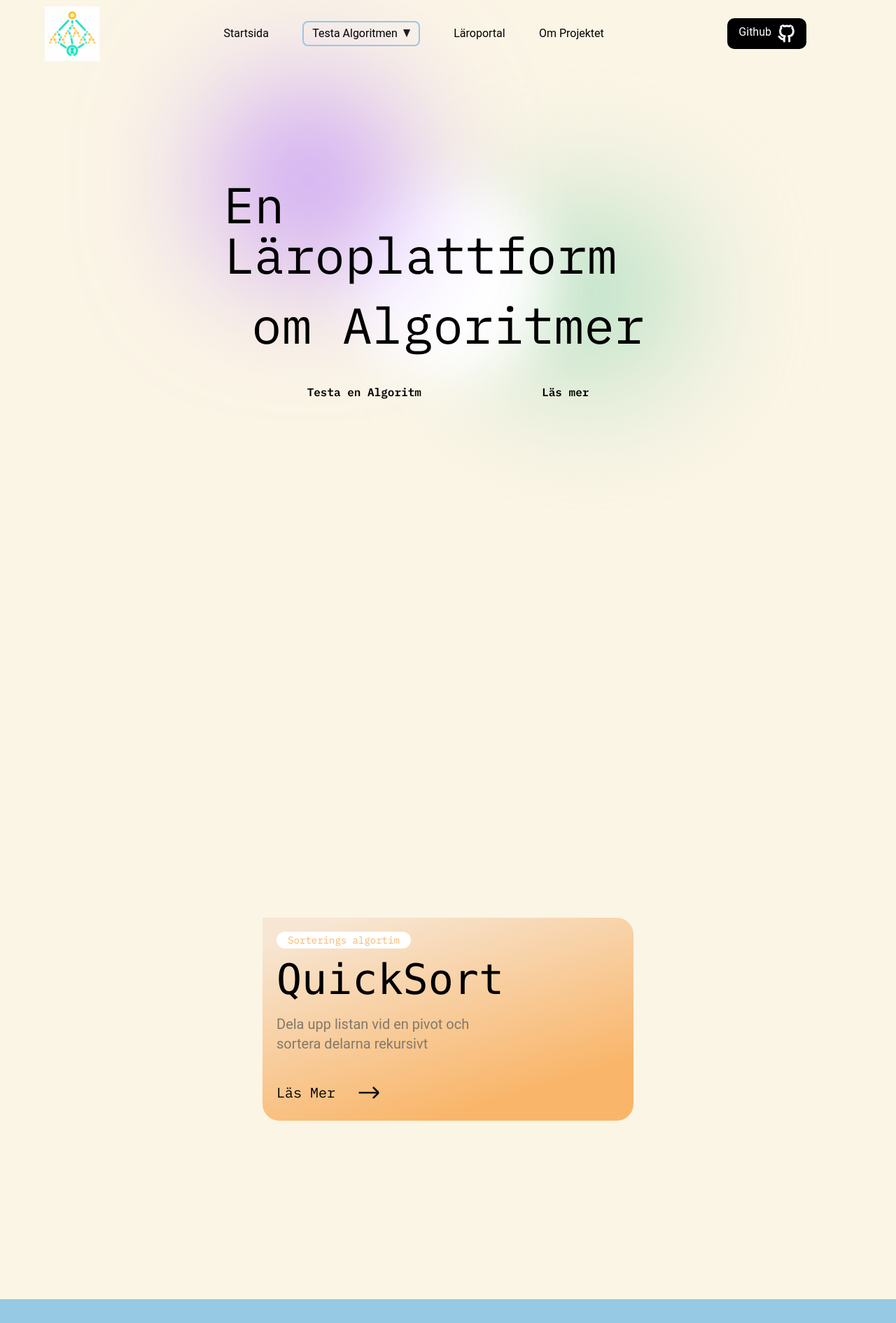
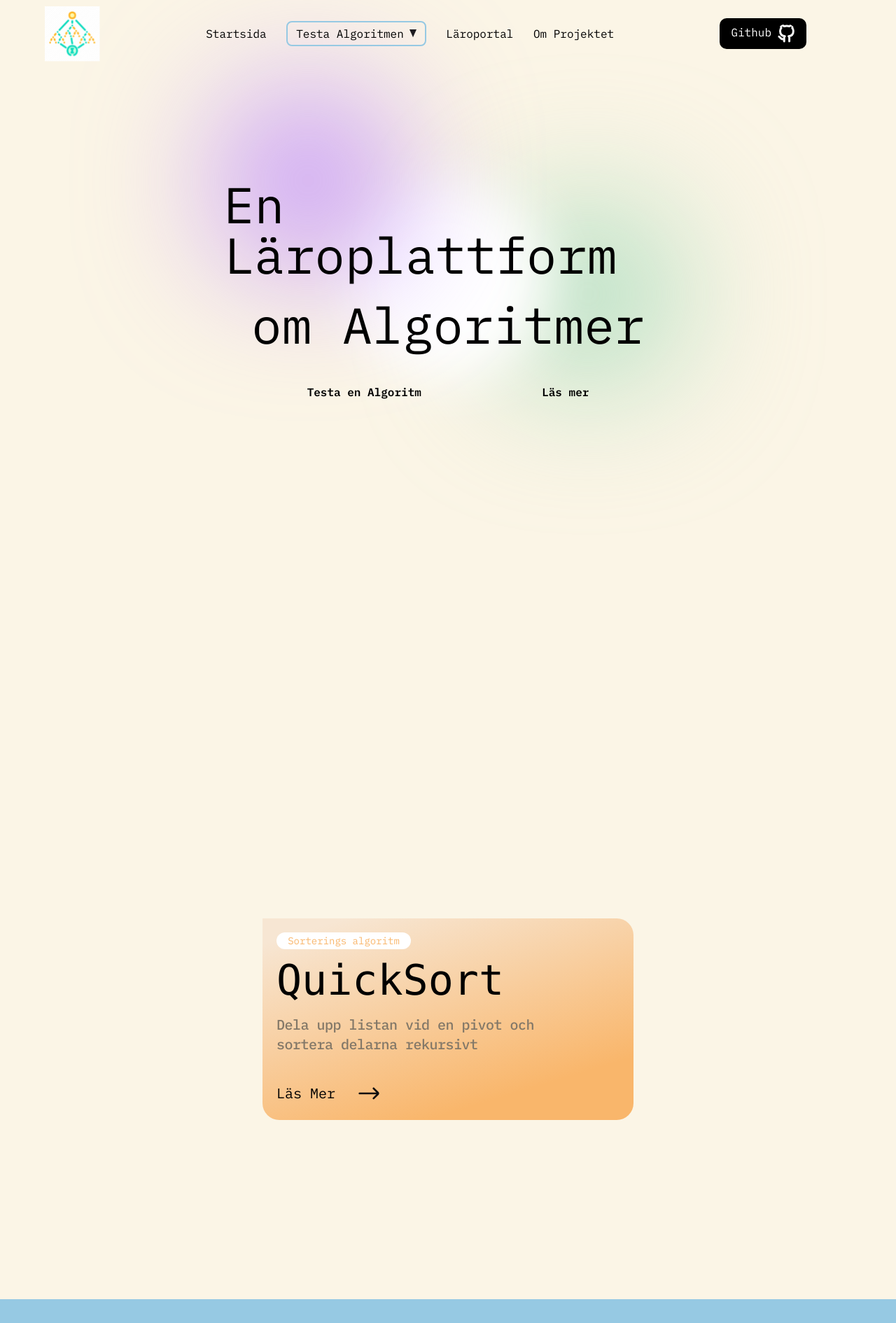
Before and after one commit to Emilaberg/datacentralen, a React (Vite) app: page / in a window 1280 px wide. Shown: the top 1890 px of the page at 70% size. Built offline with nearby package versions, Linux system fonts and the light colour scheme.

Commit message:
Dynamisk component done, kvarstår link till route när vi har dom färdiga

```diff
--- a/src/Routing/routes/Index.tsx
+++ b/src/Routing/routes/Index.tsx
@@ -6,7 +6,13 @@ const Index = () => {
   return (
     <section className='bg-blanchOrange'>
       <HeroBanner/>
-      <TeachingCard/>
+      <TeachingCard
+      algorithmType='Sorterings algoritm'
+      algorithmName='QuickSort'
+      algorithmDescription='Dela upp listan vid en pivot och sortera delarna rekursivt'
+      gradientColor1='#F9B66B'
+      gradientColor2='#F7E6D3'
+      />
     </section>
   )
 }
--- a/src/components/TeachingCard/TeachingCard.tsx
+++ b/src/components/TeachingCard/TeachingCard.tsx
@@ -1,20 +1,47 @@
 import React from 'react'
+import { useNavigate } from 'react-router-dom';
 
-const teachingCard = () => {
+
+
+// Todos
+// 1. Gör dynamisk, ta emot typ av algoritms-typ, algoritms-namn, algoritms-beskrivning och länk till mer information
+// 2. Dynamisk styling, ta emot färgkod för bakgrund, 2 färger för gradient.
+
+type CardComponentProps = {
+   algorithmType: string,
+   algorithmName: string,
+   algorithmDescription: string,
+   link?: string,
+   gradientColor1: string,
+   gradientColor2: string
+};
+
+
+// bg-[linear-gradient(343deg,_${gradientColor1}_20%,_${gradientColor2}_92%)]
+const teachingCard: React.FC<CardComponentProps> = ({ algorithmType, algorithmName, algorithmDescription, link, gradientColor1, gradientColor2 }) => {
+
+    const navigate = useNavigate();
+    const RouteToText = (link: string | undefined) => {
+        if(link === undefined) {
+            return
+        }
+        navigate(link)
+    }
+
   return (
     <div className='h-screen flex items-center justify-center'>
-      <div className='h-[290px] w-[530px] bg-[linear-gradient(343deg,_#F9B66B_20%,_#F7E6D3_92%)] rounded-3xl rounded-tl-none p-5'>
+      <div className="h-72 w-[530px] rounded-3xl rounded-tl-none p-5" style={{background: `linear-gradient(343deg, ${gradientColor1} 20%, ${gradientColor2} 92%)`}}>
          <div className='w-48 h-6 bg-white rounded-xl flex items-center justify-center'>
-            <p className='text-sm text-[#F9B66B]'>Sorterings algortim</p>
+            <p className='text-sm text-[#F9B66B]'>{algorithmType}</p>
          </div>
          <div className='mt-3.5'>
-           <h1 className='text-6xl font-mono'>QuickSort</h1>
+           <h1 className='text-6xl font-mono'>{algorithmName}</h1>
          </div>
-         <div className='mt-5 w-3/5'>
-            <p className='font-roboto text-[#837868] text-xl'>Dela upp listan vid en pivot och sortera delarna rekursivt</p>
+         <div className='mt-5 w-4/5'>
+            <p className='font-sans font-medium text-[#837868] text-xl tracking-tight'>{algorithmDescription}</p>
          </div>
          <div className='flex items-center gap-8 mt-10'>
-            <h1 className='hover:underline hover:cursor-pointer text-xl'>Läs Mer</h1>
+            <h1 className='hover:underline hover:cursor-pointer text-xl' onClick={() => RouteToText(link)}>Läs Mer</h1>
             <img src="src\assets\icons\arrow-right.svg" alt="arrow-right" className='w-8'/>
          </div>
       </div>
--- a/src/index.css
+++ b/src/index.css
@@ -12,7 +12,7 @@ body {
 
 @theme {
   --font-sans: "IBM Plex Mono";
-  --font-roboto: "Roboto";
+  --font-roboto: "Roboto" "sans-serif";
   --color-blanchOrange: oklch(97.08% 0.0208 88.72);
   --color-footerBlue: oklch(80.92% 0.0646 230.67);
 }
```
